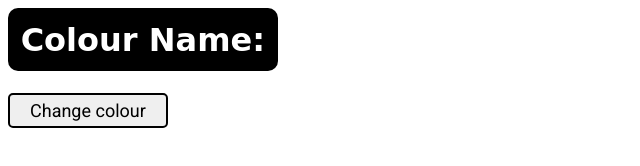
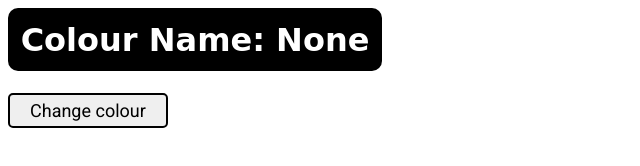
Before and after one commit to programmergeek/colour-changer, a plain HTML site: page index.html in a window 1280 px wide. Shown: the whole page, without its empty margins (0-640 px from the left). Drawn offline with Linux system fonts and the light colour scheme; a web font is replaced by a local one.

Commit message:
changed the default state of the colour name and adjusted the width of the h1 element

```diff
--- a/index.html
+++ b/index.html
@@ -7,7 +7,7 @@
     <title>Colour Changer</title>
 </head>
 <body>
-    <h1>Colour Name: <span class="colour"></span> </h1>
+    <h1>Colour Name: <span class="colour">None</span> </h1>
     <button id="btn">Change colour</button>
     <script src="main.js"></script>
 </body>
--- a/main.css
+++ b/main.css
@@ -9,7 +9,7 @@ h1{
     background-color: black;
     color: white;
     border-radius: 10px;
-    width: max-content;
+    width: fit-content;
     max-width: 500px;
     padding: 1%;
 }
```
